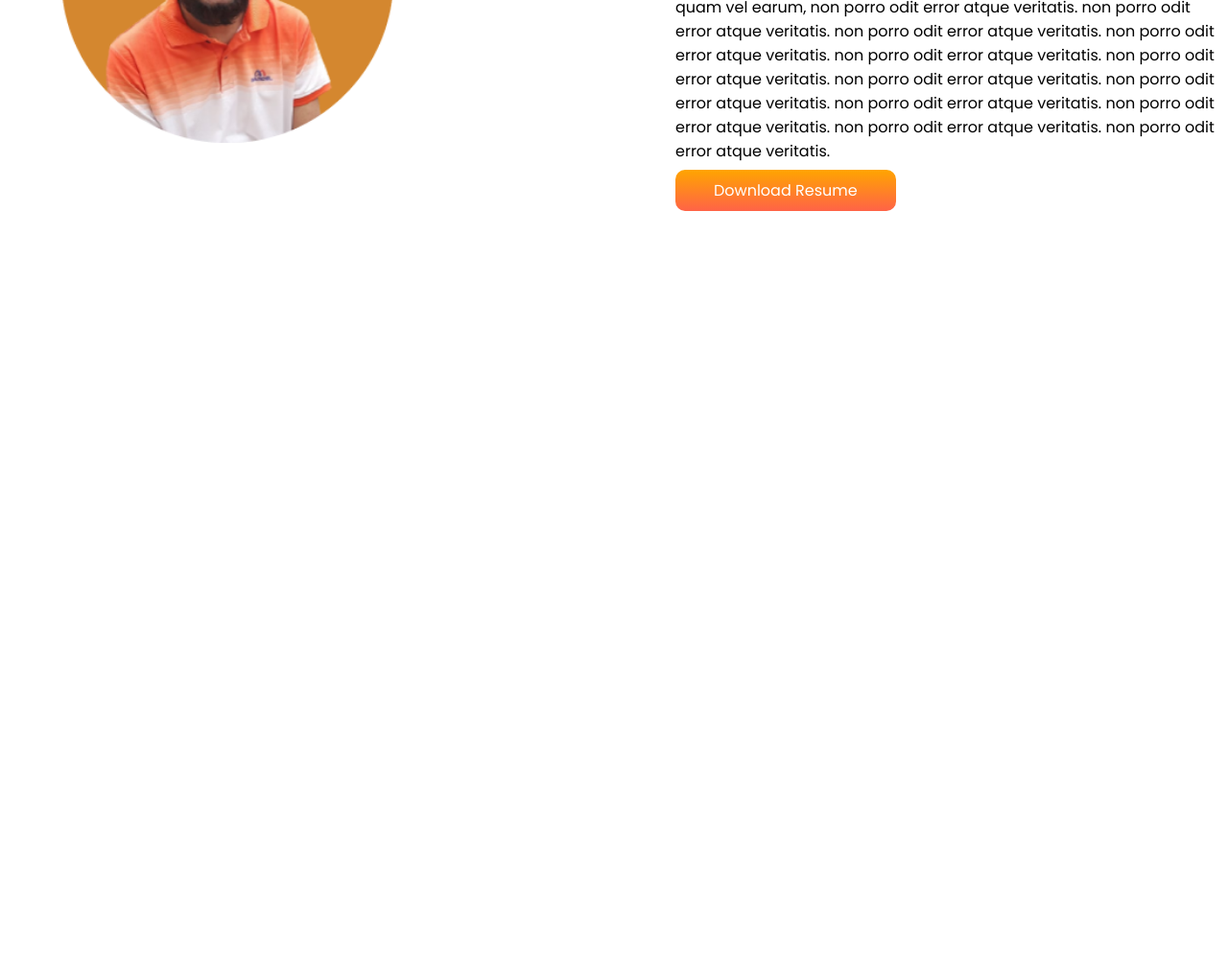
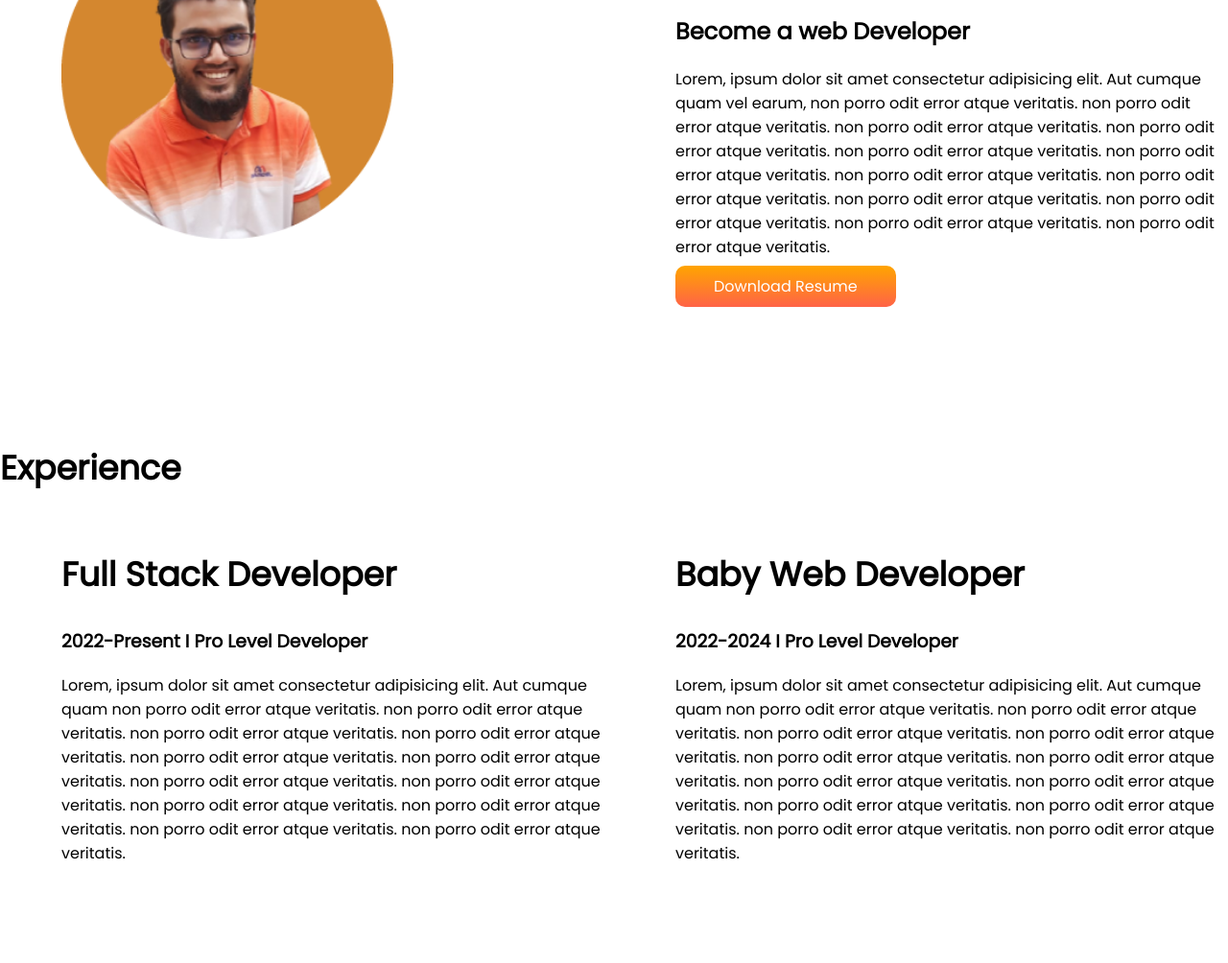
Before and after one commit to Alamin716/3rd-repo, a plain HTML site: page index.html in a window 1280 px wide. Shown: the part 728-1732 px from the top of the page at 96% size. Before the commit the page ends 948 px from the top, so only its background shows below. Drawn offline with Linux system fonts and the light colour scheme.

Commit message:
new added

```diff
--- a/index.html
+++ b/index.html
@@ -14,7 +14,7 @@
 </head>
 
 <body>
-    <section class="top-banner">
+    <section class="top-banner flexible-container">
         <div class="half-width">
             <h1>Welcome to</h1>
             <h1><span class="name">Alamin Hossain</span> World</h1>
@@ -33,7 +33,7 @@
             <img src="image\Alamin.png" alt="This is alamin image">
         </div>
     </section>
-    <section class="dream-big">
+    <section class="dream-big flexible-container">
         <div class="half-width">
             <img src="image/Alamin.png" alt="This is Alamin image">
         </div>
@@ -52,6 +52,37 @@
         </div>
 
     </section>
+    <section class="experience-area">
+        <h1>Experience</h1>
+        <div class="flexible-container">
+            <div class="half-width">
+                <h1>Full Stack Developer</h1>
+                <h3>2022-Present I Pro Level Developer</h3>
+                <p>
+                    Lorem, ipsum dolor sit amet consectetur adipisicing elit. Aut cumque quam
+                    non porro odit error atque veritatis. non porro odit error atque veritatis.
+                    non porro odit error atque veritatis. non porro odit error atque veritatis.
+                    non porro odit error atque veritatis. non porro odit error atque veritatis.
+                    non porro odit error atque veritatis. non porro odit error atque veritatis.
+                    non porro odit error atque veritatis. non porro odit error atque veritatis.
+                    non porro odit error atque veritatis. non porro odit error atque veritatis.
+                </p>
+            </div>
+            <div class="half-width">
+                <h1>Baby Web Developer</h1>
+                <h3>2022-2024 I Pro Level Developer</h3>
+                <p>
+                    Lorem, ipsum dolor sit amet consectetur adipisicing elit. Aut cumque quam
+                    non porro odit error atque veritatis. non porro odit error atque veritatis.
+                    non porro odit error atque veritatis. non porro odit error atque veritatis.
+                    non porro odit error atque veritatis. non porro odit error atque veritatis.
+                    non porro odit error atque veritatis. non porro odit error atque veritatis.
+                    non porro odit error atque veritatis. non porro odit error atque veritatis.
+                    non porro odit error atque veritatis. non porro odit error atque veritatis.
+                </p>
+            </div>
+        </div>
+    </section>
 </body>
 
 </html>
--- a/style.css
+++ b/style.css
@@ -7,8 +7,9 @@ body {
     color: red;
 }
 
-section {
+.flexible-container {
     display: flex;
+    margin-bottom: 150px;
 }
 
 .half-width {
```
